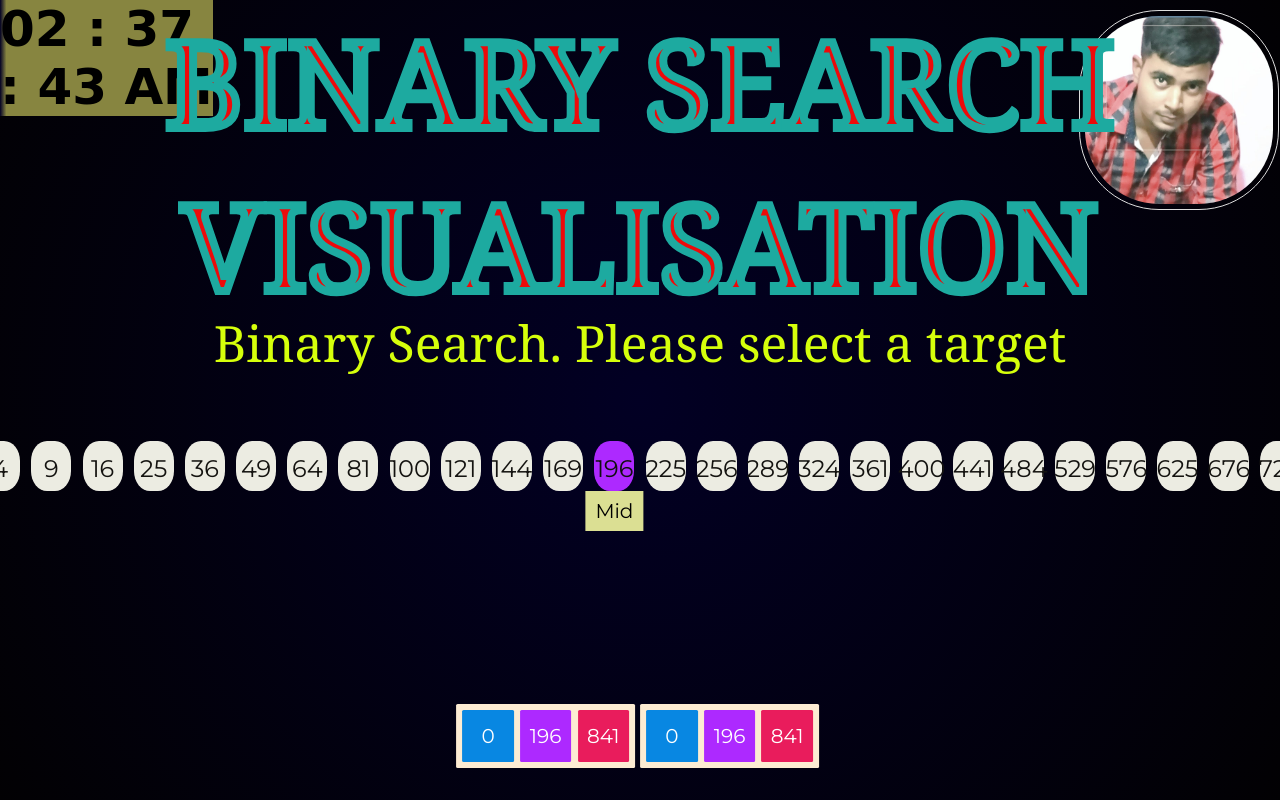
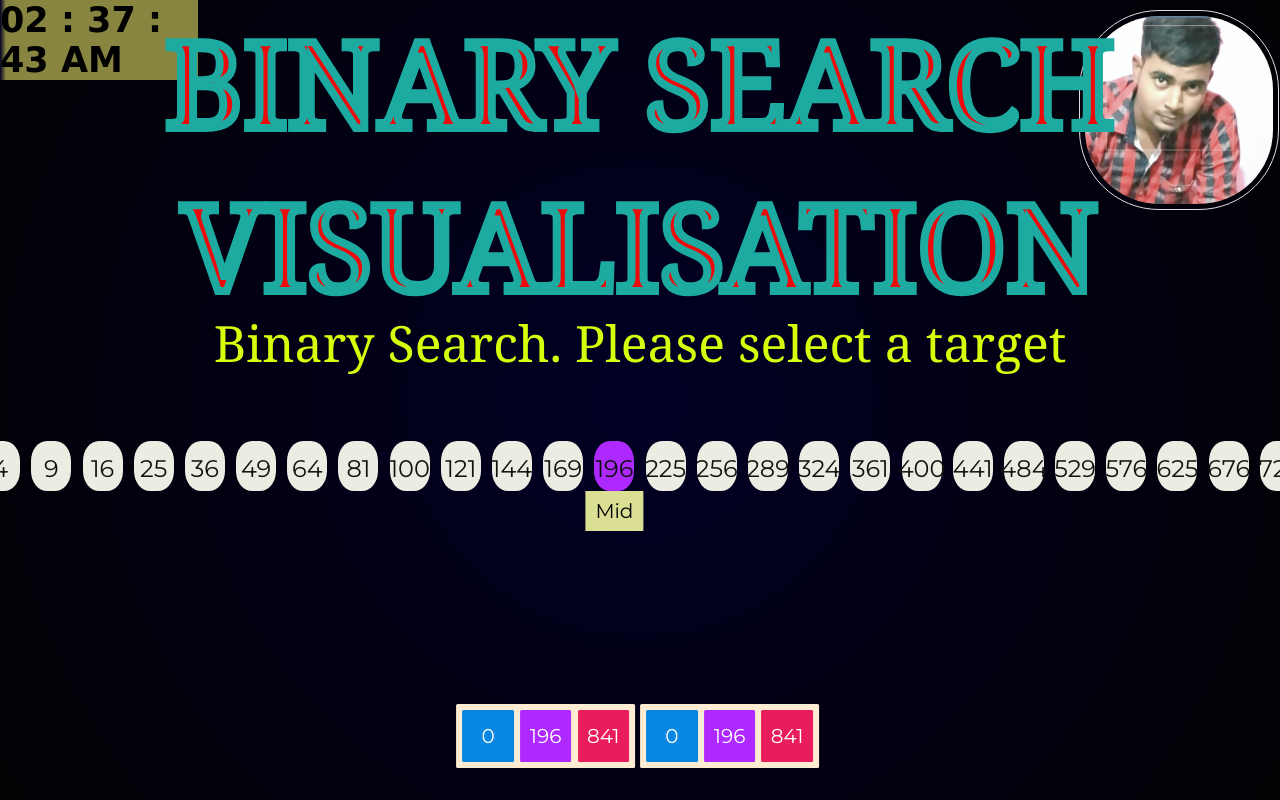
Before and after one commit to sandip-kumar-roy/Binary_search, a plain HTML site: page binary_search.html in a window 1280 px wide. Shown: the top 800 px of the page. Drawn offline with Linux system fonts and the light colour scheme.

Commit message:
Update time.css

```diff
--- a/time.css
+++ b/time.css
@@ -7,9 +7,10 @@
     position:absolute;
     top:0;
 left:0;
- width: 16.67%;
+  width: 15.5%;
  font-family:cursive;
- font-size: 50px;
- font-weight: 700;
+ font-size: 35px;
+ font-weight: 600;
+
 
 }
```
